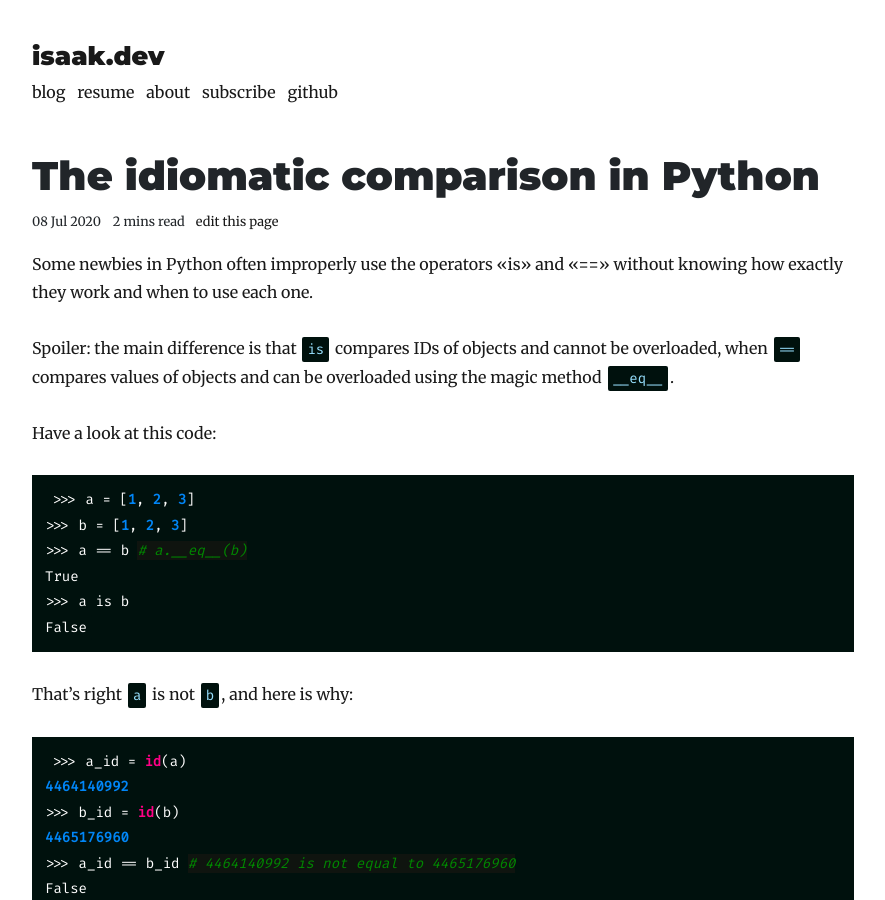
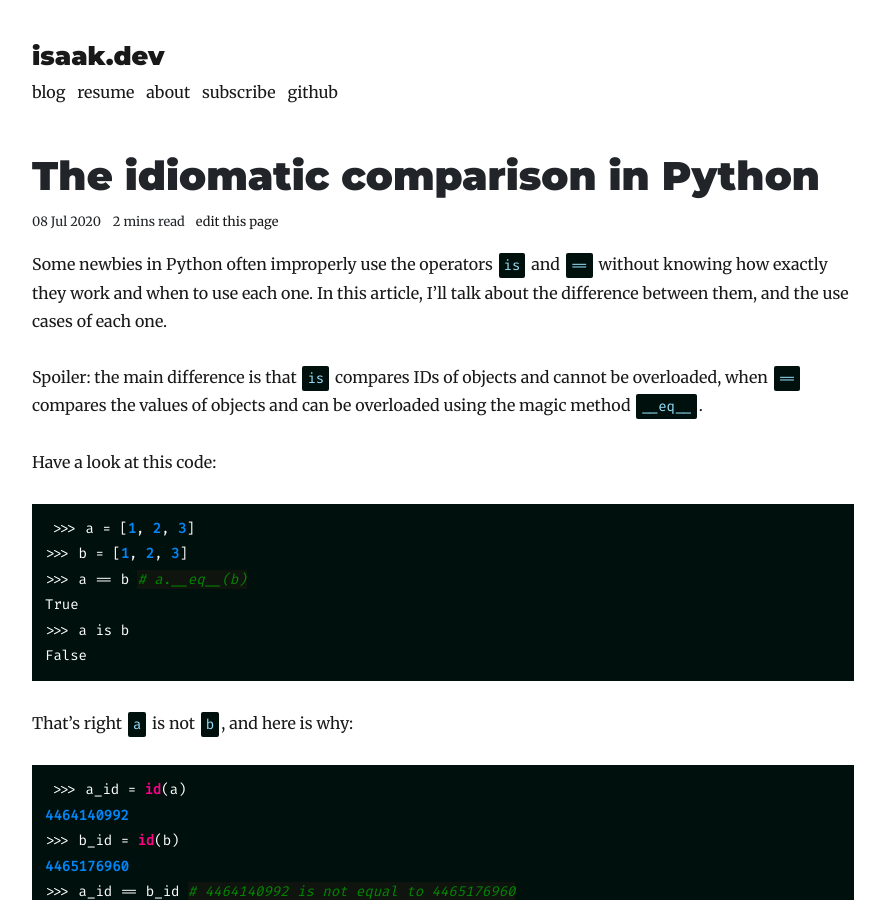
Before and after one commit to lk-geimfari/lk-geimfari.github.io, a Jekyll site: the page built from _posts/2020-07-08-the-idiomatic-comparison-in-python.md, in a window 1280 px wide and 900 px high. Shown: the whole window, without its empty margins (197-1082 px from the left). Built offline with Jekyll 4.4.1, drawn with Linux system fonts in a browser that asks for light colours; nearby versions of some CDN libraries.

Commit message:
Fix one more mistake

```diff
--- a/_posts/2020-07-08-the-idiomatic-comparison-in-python.md
+++ b/_posts/2020-07-08-the-idiomatic-comparison-in-python.md
@@ -5,11 +5,12 @@ date: 2020-07-08
 description: Comparing objects and values of objects.
 ---
 
-Some newbies in Python often improperly use the operators «is» and «==» without
-knowing how exactly they work and when to use each one.
+Some newbies in Python often improperly use the operators `is` and `==` without
+knowing how exactly they work and when to use each one. In this article,
+I'll talk about the difference between them, and the use cases of each one.
 
 Spoiler: the main difference is that `is` compares IDs of objects and cannot be overloaded,
-when `==` compares values of objects and can be overloaded using the magic method `__eq__`.
+when `==` compares the values of objects and can be overloaded using the magic method `__eq__`.
 
 Have a look at this code:
 
```
